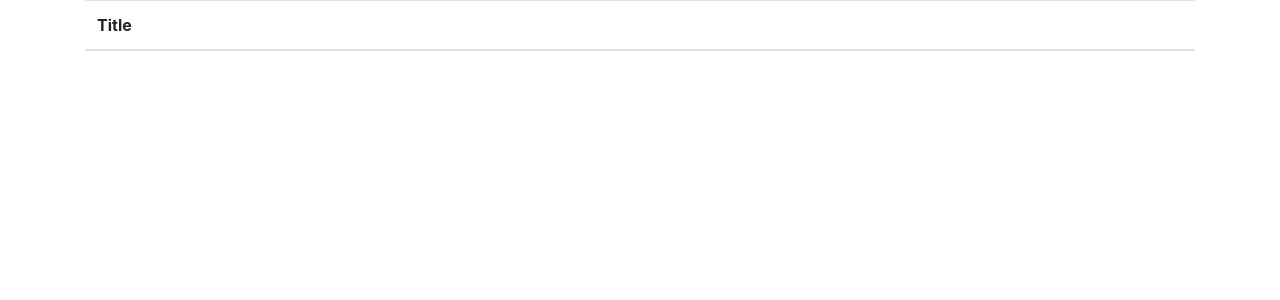
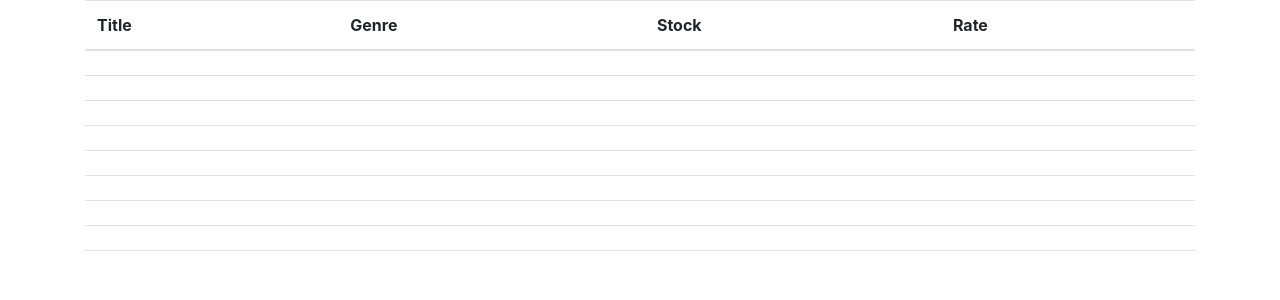
Before and after one commit to kusumghimire/react-vidly, a React (Create React App) app: page / in a window 1280 px wide. Shown: the top 300 px of the page. Built offline with nearby package versions, Linux system fonts and the light colour scheme.

Commit message:
fakeMovieService.js is imported in movies.jsx

```diff
--- a/src/components/movies.jsx
+++ b/src/components/movies.jsx
@@ -1,17 +1,30 @@
 import React, {Component} from 'react'
-
+import {getMovies} from "../fakeMovieService";
 class Movies extends Component{
-   state = {};
+   state = {
+       movies: getMovies()
+   };
    render(){
        return <table className="table">
            <thead>
                <tr>
                    <th>Title</th>
-                   <th></th>
-                   <th></th>
-                   <th></th>
+                   <th>Genre</th>
+                   <th>Stock</th>
+                   <th>Rate</th>
                </tr>
            </thead>
+           <tbody>
+               {this.state.movies.map(movie =>(
+               <tr>
+                   <td></td>
+                   <td></td>
+                   <td></td>
+                   <td></td>
+               </tr>
+            ))}
+
+               </tbody>
        </table>
    }
 }
```
